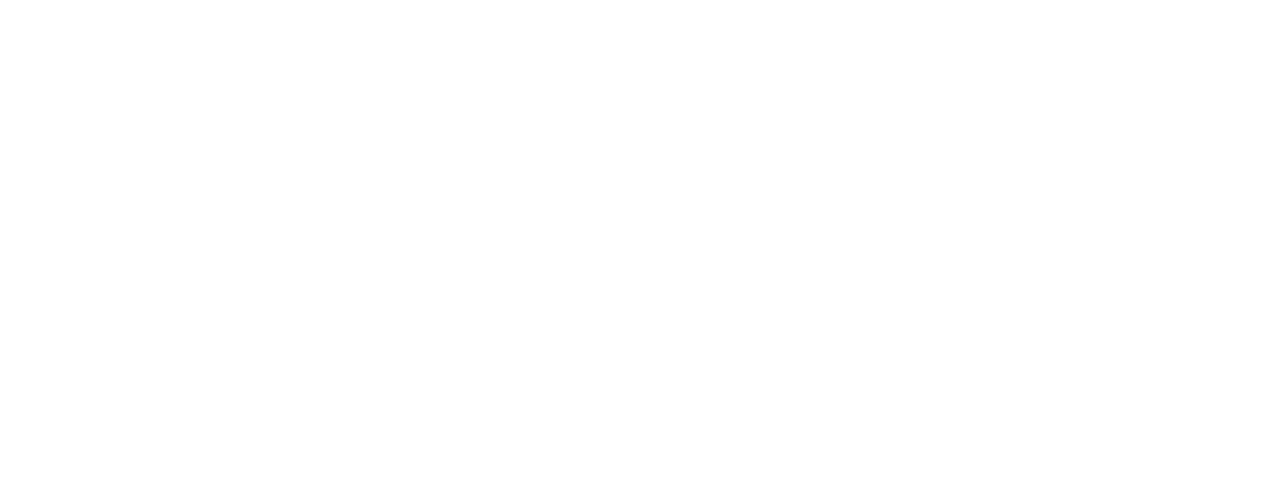
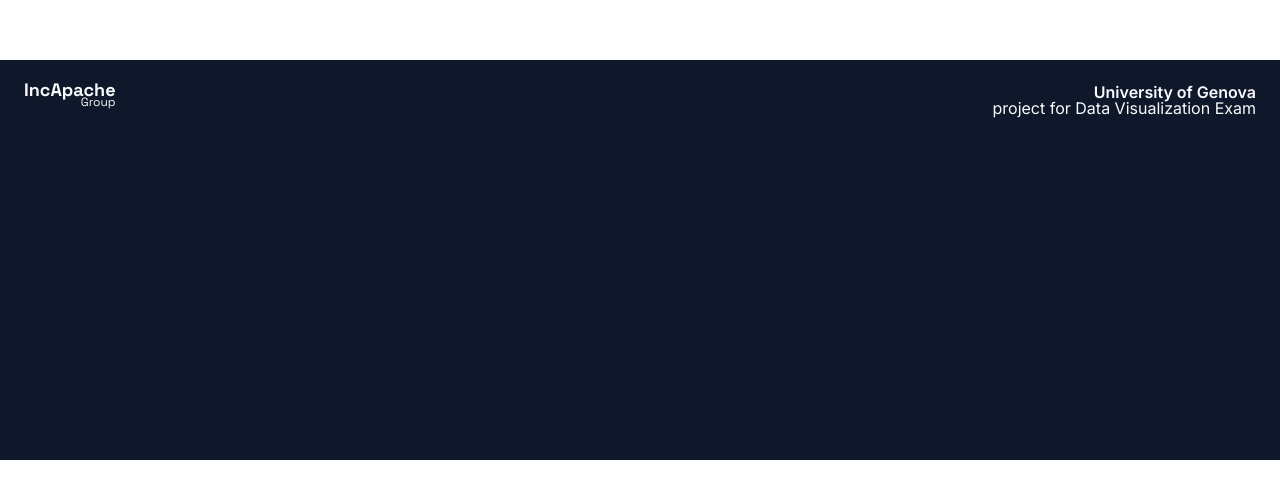
Before and after one commit to Berrutz/DataVis-Project, a Next.js app in the folder web-application/: page /DataVis-Project/assignments/assignment-1 in a window 1280 px wide. Shown: the part 4080-4578 px from the top of the page. After the commit the page ends 4540 px from the top, so only its background shows below. Built offline with nearby package versions, Linux system fonts and the light colour scheme.

Commit message:
Created assignments page footer

```diff
--- a/web-application/src/app/assignments/assignment-1/page.tsx
+++ b/web-application/src/app/assignments/assignment-1/page.tsx
@@ -212,8 +212,6 @@ export default function Assignment1() {
           </ChartContainer>
         </ChartBody>
       </ChartSection>
-
-      <div className="h-[400vh]" />
     </AssignmentPage>
   );
 }
--- a/web-application/src/app/assignments/layout.tsx
+++ b/web-application/src/app/assignments/layout.tsx
@@ -16,6 +16,21 @@ export default function AssignmentsLayout({
         </Button>
       </nav>
       {children}
+      <footer className="mt-auto min-h-[100vh]">
+        <div className="min-h-[50vh]" />
+        <div className="flex justify-evenly p-6 min-h-[50vh] bg-primary text-primary-foreground">
+          <div className="w-full">
+            <div className="w-fit">
+              <h1 className="font-serif font-bold text-lg/3">IncApache</h1>
+              <h2 className="font-serif text-xs/3 text-end">Group</h2>
+            </div>
+          </div>
+          <p className="w-full text-end text-base/4">
+            <span className="font-semibold">University of Genova</span>
+            <br /> project for Data Visualization Exam
+          </p>
+        </div>
+      </footer>
     </div>
   );
 }
```
